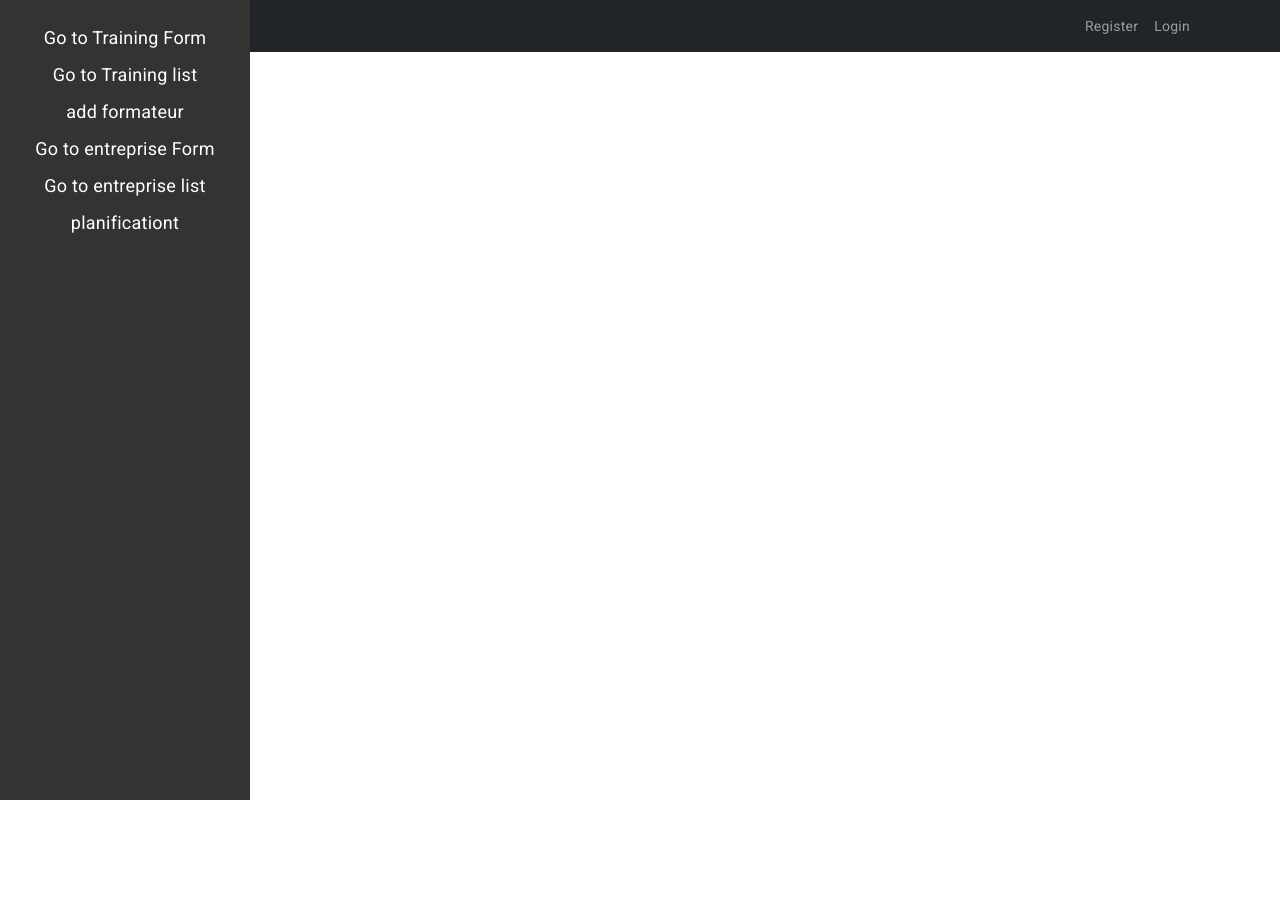
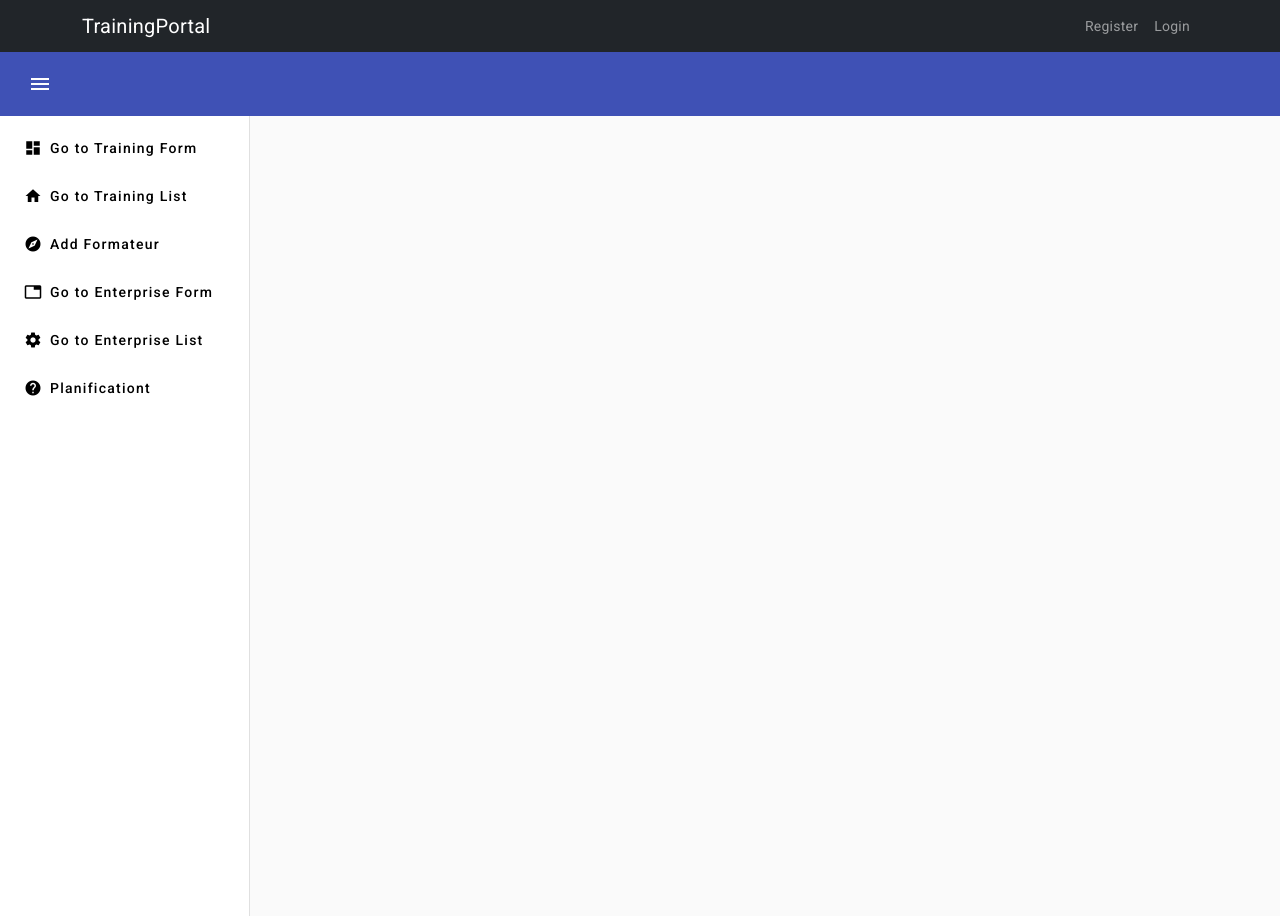
Before and after one commit to Achraftraf/TrainingPortal_front_end, an Angular app: page /dashboard in a window 1280 px wide. Before the commit the page ends 800 px from the top, so only its background shows below. Built offline with nearby package versions, Linux system fonts and the light colour scheme; no server answers; what @fullcalendar/angular would draw is missing.

Commit message:
this is the dashboad design

```diff
--- a/src/app/app.component.ts
+++ b/src/app/app.component.ts
@@ -9,4 +9,5 @@ import { Component } from '@angular/core';
 
 export class AppComponent {
   title = 'jwt-angular';
+
 }
--- a/src/app/components/dashboard/dashboard.component.html
+++ b/src/app/components/dashboard/dashboard.component.html
@@ -1,12 +1,47 @@
-<div class="sidebar">
-    <!-- Add your sidebar content here -->
-    <ul>
-      <li><a routerLink="/training-form">Go to Training Form</a></li>
-      <li><a routerLink="/training-list">Go to Training list</a></li>
-      <li><a routerLink="/formateur">add formateur</a></li>
-      <li><a routerLink="/entreprise-form">Go to entreprise Form</a></li>
-      <li><a routerLink="/entreprise-list">Go to entreprise list</a></li>
-      <li><a routerLink="/planificationt">planificationt</a></li>
-    </ul>
-  </div>
-  <router-outlet></router-outlet>
+<mat-toolbar color="primary" class="mat-elevation-z8">
+    <button (click)="drawer.toggle()" mat-icon-button>
+      <mat-icon>menu</mat-icon>
+    </button>
+
+  </mat-toolbar>
+
+  <mat-drawer-container class="drawer-container" autosize>
+    <mat-drawer #drawer opened="true" mode="side" position="start">
+      <!-- Your sidebar content here -->
+      <mat-drawer-container class="drawer-container" autosize>
+        <mat-drawer #drawer opened="true" mode="side" position="start">
+          <mat-nav-list>
+            <mat-list-item>
+              <button routerLink="/training-form" mat-button><mat-icon>dashboard</mat-icon> Go to Training Form</button>
+            </mat-list-item>
+            <mat-list-item>
+              <button routerLink="/training-list" mat-button><mat-icon>home</mat-icon> Go to Training List</button>
+            </mat-list-item>
+            <mat-list-item>
+              <button routerLink="/formateur" mat-button><mat-icon>explore</mat-icon> Add Formateur</button>
+            </mat-list-item>
+            <mat-list-item>
+              <button routerLink="/entreprise-form" mat-button><mat-icon>table</mat-icon> Go to Enterprise Form</button>
+            </mat-list-item>
+            <mat-list-item>
+              <button routerLink="/entreprise-list" mat-button><mat-icon>settings</mat-icon> Go to Enterprise List</button>
+            </mat-list-item>
+            <mat-list-item>
+              <button routerLink="/planificationt" mat-button><mat-icon>help</mat-icon> Planificationt</button>
+            </mat-list-item>
+          </mat-nav-list>
+        </mat-drawer>
+
+        <div class="dashboard-content">
+          <!-- Your dashboard content goes here -->
+          <router-outlet></router-outlet>
+        </div>
+      </mat-drawer-container>
+
+    </mat-drawer>
+
+    <div class="dashboard-content">
+      <!-- Your dashboard content goes here -->
+      <router-outlet></router-outlet>
+    </div>
+  </mat-drawer-container>
--- a/src/app/components/dashboard/dashboard.component.scss
+++ b/src/app/components/dashboard/dashboard.component.scss
@@ -1,11 +1,23 @@
-.sidebar {
+.drawer-container {
+    height: 100%;
+  }
+
+  .mat-toolbar {
+    z-index: 2; /* Ensure the toolbar is above the drawer */
+  }
+
+  .dashboard-content {
+    margin-left: 250px; /* Adjust the margin to match the sidebar width */
+    transition: margin-left 0.3s ease;
+    height: 100%;
+    overflow: auto;
+  }
+
+  .mat-drawer {
     width: 250px;
-    height: 100%;
-    background-color: #333;
-    padding-top: 20px;
-    position: fixed;
-    left: 0;
-    top: 0;
+    background-color: #ffffff;
+    color: white;
+  }
 
   ul {
     list-style-type: none;
@@ -16,15 +28,15 @@
   li {
     padding: 8px;
     text-align: center;
+    transition: background-color 0.3s ease;
+
+    &:hover {
+      background-color: #beb3b3;
     }
 
     a {
       color: white;
       text-decoration: none;
       font-size: 18px;
-
-      &:hover {
-        background-color: #555;
     }
   }
-  }
--- a/src/app/components/dashboard/dashboard.component.ts
+++ b/src/app/components/dashboard/dashboard.component.ts
@@ -1,30 +1,17 @@
 import { Component } from '@angular/core';
-import { JwtService } from 'src/app/service/jwt.service';
+import { trigger, state, style, animate, transition } from '@angular/animations';
 
 @Component({
   selector: 'app-dashboard',
   templateUrl: './dashboard.component.html',
-  styleUrls: ['./dashboard.component.scss']
+  styleUrls: ['./dashboard.component.scss'],
+  animations: [
+    trigger('fadeInOut', [
+      state('void', style({
+        opacity: 0
+      })),
+      transition('void <=> *', animate(300)),
+    ]),
+  ],
 })
-export class DashboardComponent {
-
-
-  message: string;
-
-  constructor(
-    private service: JwtService
-  ) { }
-
-  ngOnInit() {
-    this.hello();
-  }
-
-  hello() {
-    this.service.hello().subscribe(
-      (response) => {
-        console.log(response);
-        this.message = response.message;
-      }
-    )
-  }
-}
+export class DashboardComponent {}
--- a/src/styles.scss
+++ b/src/styles.scss
@@ -4,3 +4,4 @@ body { margin: 0; font-family: Roboto, "Helvetica Neue", sans-serif; }
 // styles.scss
 
 @import '@angular/material/prebuilt-themes/deeppurple-amber.css'; // Import the desired theme
+@import '~@angular/material/prebuilt-themes/indigo-pink.css';
```
Also changed, not shown: src/app/app.module.ts (+10 -0 lines), src/app/app-routing.module.ts (line endings or trailing spaces). Lines whose indentation alone changed are shown as unchanged.
